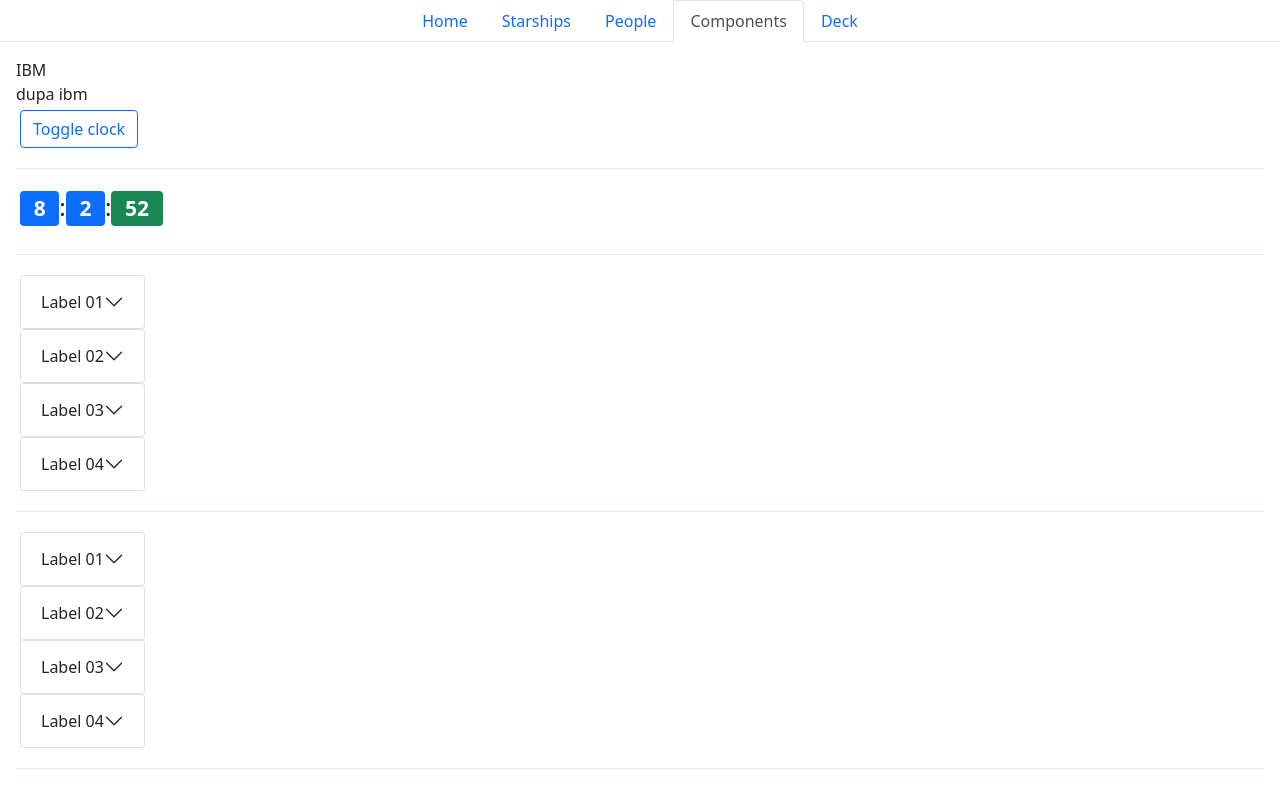
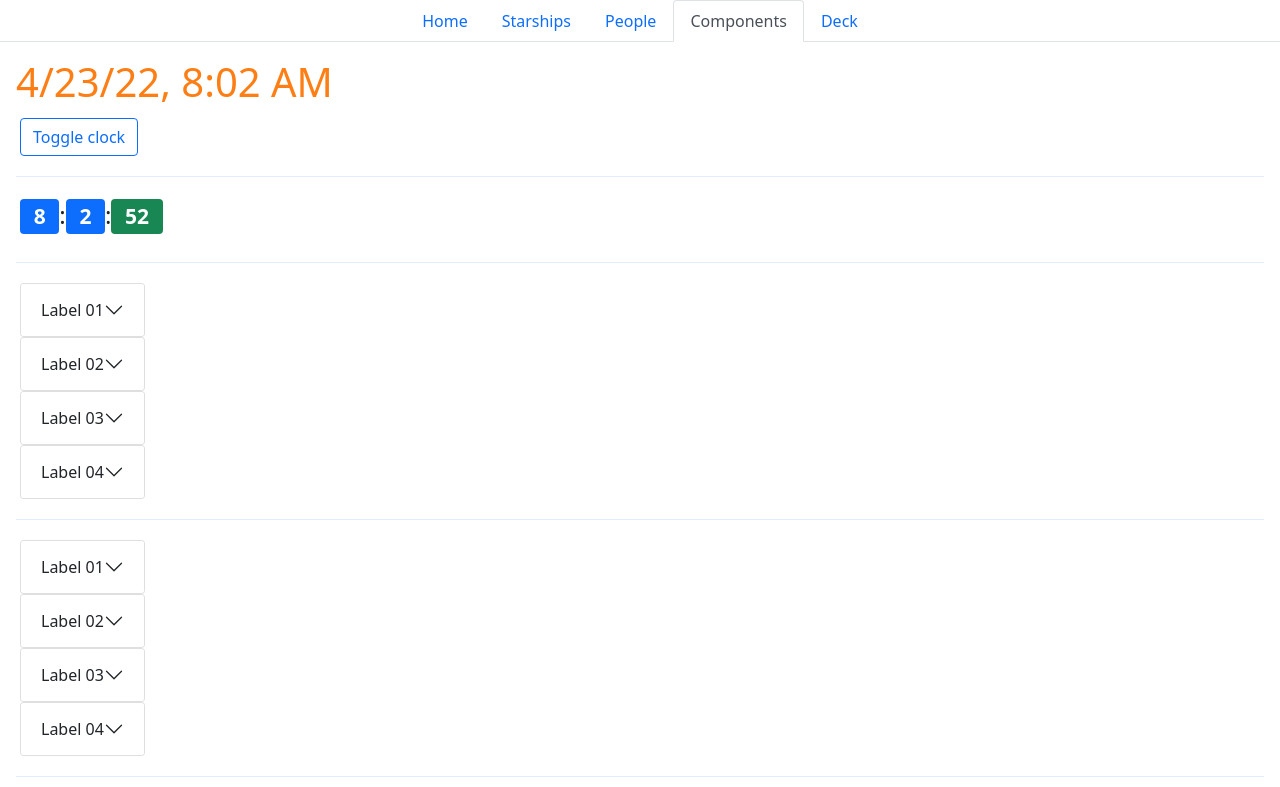
Before and after one commit to jakubwolowiec/test-repo, an Angular app in the folder inqoo_angular/: page /components in a window 1280 px wide. Shown: the top 787 px of the page. Built offline with nearby package versions, Linux system fonts and the light colour scheme.

Commit message:
added dateFormat variable

```diff
--- /dev/null
+++ b/inqoo_angular/src/app/shared/components/inqoo-date/inqoo-date.component.html
@@ -0,0 +1 @@
+<h1 class="inqoo-page--header"> {{currentDate | date: dateFormat}}</h1>
--- /dev/null
+++ b/inqoo_angular/src/app/shared/components/inqoo-date/inqoo-date.component.ts
@@ -0,0 +1,17 @@
+import { Component, Input, OnInit } from '@angular/core';
+
+@Component({
+  selector: 'app-inqoo-date',
+  templateUrl: './inqoo-date.component.html',
+  styleUrls: ['./inqoo-date.component.scss']
+})
+export class InqooDateComponent implements OnInit {
+
+  currentDate: Date = new Date;
+  @Input() dateFormat: string = 'fullDate';
+  constructor() { }
+
+  ngOnInit(): void {
+  }
+
+}
--- a/inqoo_angular/src/app/shared/pages/components-showroom-page/components-showroom-page.component.html
+++ b/inqoo_angular/src/app/shared/pages/components-showroom-page/components-showroom-page.component.html
@@ -1,8 +1,6 @@
 <div class="inqoo-container">
 
-  {{'ibm' | uppercase }}
-  <br/>
-  {{'DUPA IBM' | lowercase}}
+  <app-inqoo-date [dateFormat]="'short'"></app-inqoo-date>
   <div class="inqoo-container--row">
     <app-inqoo-button (onClick)="toggleClock()">Toggle clock</app-inqoo-button>
   </div>
--- a/inqoo_angular/src/app/shared/pages/components-showroom-page/components-showroom-page.component.ts
+++ b/inqoo_angular/src/app/shared/pages/components-showroom-page/components-showroom-page.component.ts
@@ -8,6 +8,8 @@ import { ExampleService } from 'src/app/services/example.service';
   styleUrls: ['./components-showroom-page.component.scss']
 })
 export class ComponentsShowroomPageComponent {
+
+
 
   showClock: boolean = true;
 
--- a/inqoo_angular/src/app/shared/shared.module.ts
+++ b/inqoo_angular/src/app/shared/shared.module.ts
@@ -12,6 +12,7 @@ import { PageNotFoundModule } from '../page-not-found/page-not-found.module';
 import { InqooDeckComponent } from '../inqoo-deck/pages/inqoo-deck/inqoo-deck.component';
 import { InqooDeckModule } from '../inqoo-deck/inqoo-deck.module';
 import { InqooCardComponent } from './components/inqoo-card/inqoo-card.component';
+import { InqooDateComponent } from './components/inqoo-date/inqoo-date.component';
 
 
 
@@ -25,6 +26,7 @@ import { InqooCardComponent } from './components/inqoo-card/inqoo-card.component
     InqooNavbarComponent,
     ComponentsShowroomPageComponent,
     InqooCardComponent,
+    InqooDateComponent,
 
   ],
   imports: [
```
Also changed, not shown: inqoo_angular/src/app/shared/components/inqoo-date/inqoo-date.component.scss (added).
